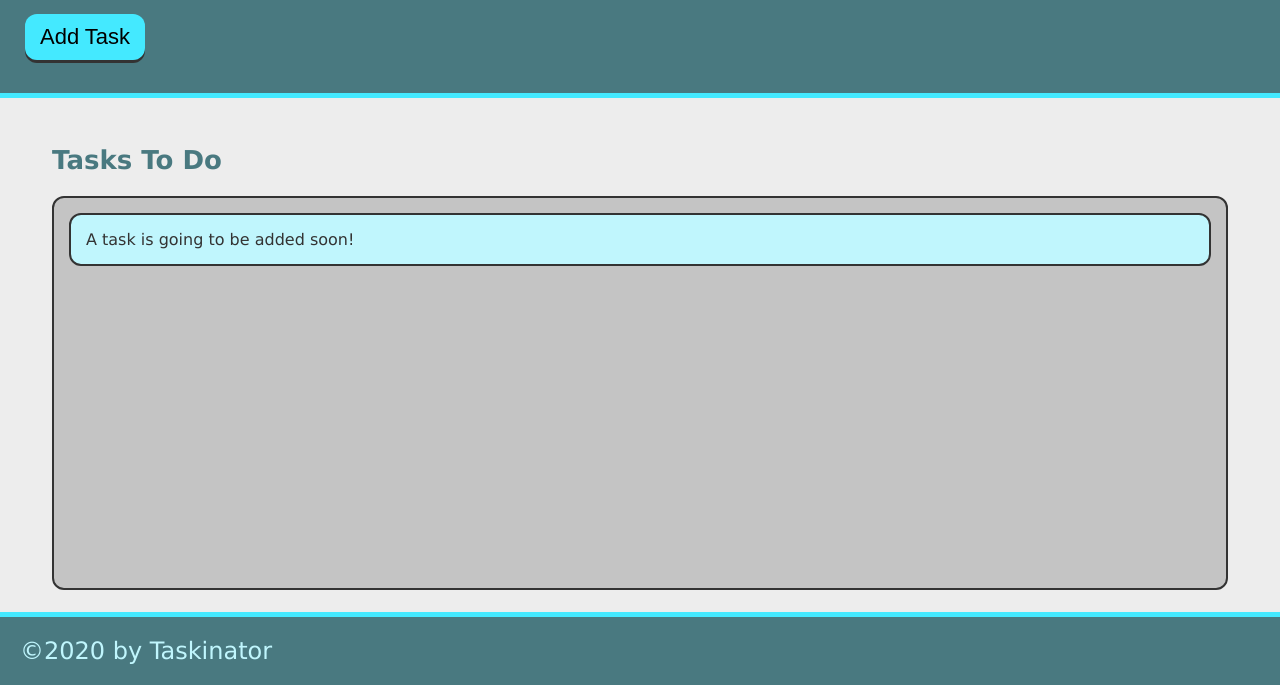
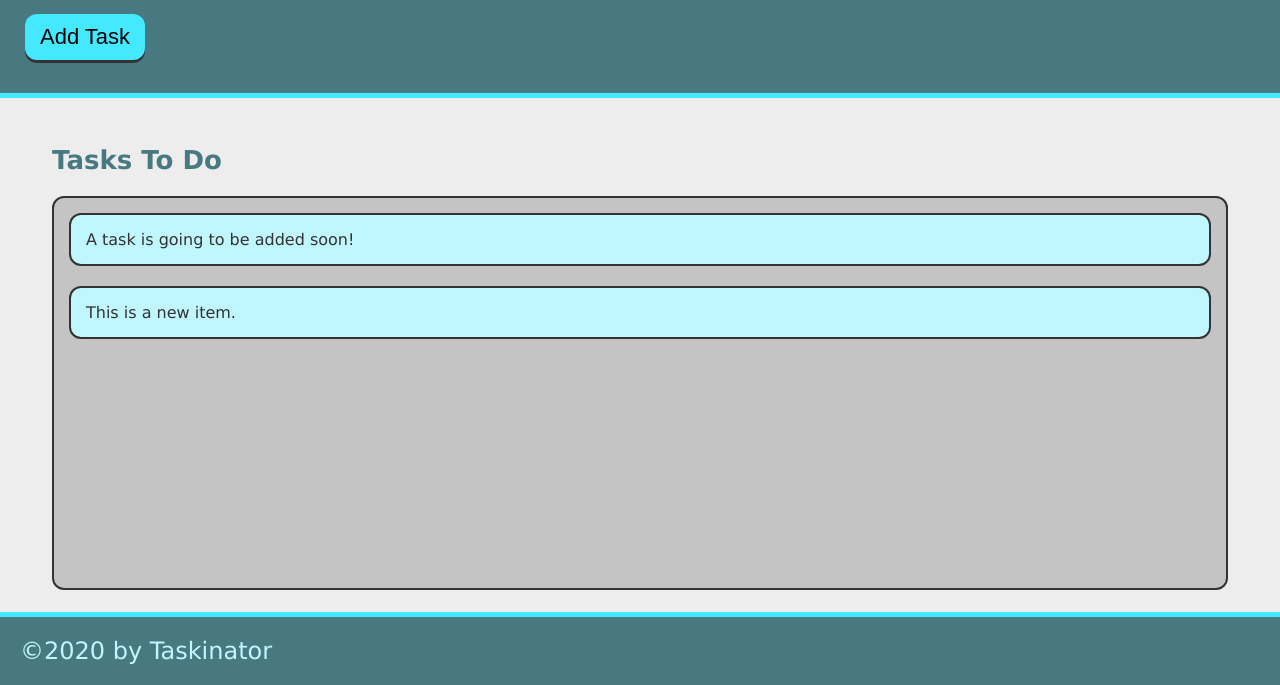
Before and after one commit to BradsW90/Taskinator, a plain HTML site: page index.html in a window 1280 px wide. Both pictures are taken after a click on the button "Add Task". Shown: the part 115-800 px from the top of the page. Drawn offline with Linux system fonts and the light colour scheme.

Commit message:
setup event listener

```diff
--- a/assets/JS/script.js
+++ b/assets/JS/script.js
@@ -1,2 +1,11 @@
 var buttonE1 = document.querySelector("#save-task");
-console.log(buttonE1);
+var tasksToDoE1 = document.querySelector("#tasks-to-do");
+
+var createTaskHandler = function () {
+  var listItemE1 = document.createElement("li");
+  listItemE1.className = "task-item";
+  listItemE1.textContent = "This is a new item.";
+  tasksToDoE1.appendChild(listItemE1);
+};
+
+buttonE1.addEventListener("click", createTaskHandler);
--- a/index.html
+++ b/index.html
@@ -16,7 +16,7 @@
     <main class="page-content">
       <section class="task-list-wrapper">
         <h2 class="list-title">Tasks To Do</h2>
-        <ul class="task-list">
+        <ul class="task-list" id="tasks-to-do">
           <li class="task-item">A task is going to be added soon!</li>
         </ul>
       </section>
```
